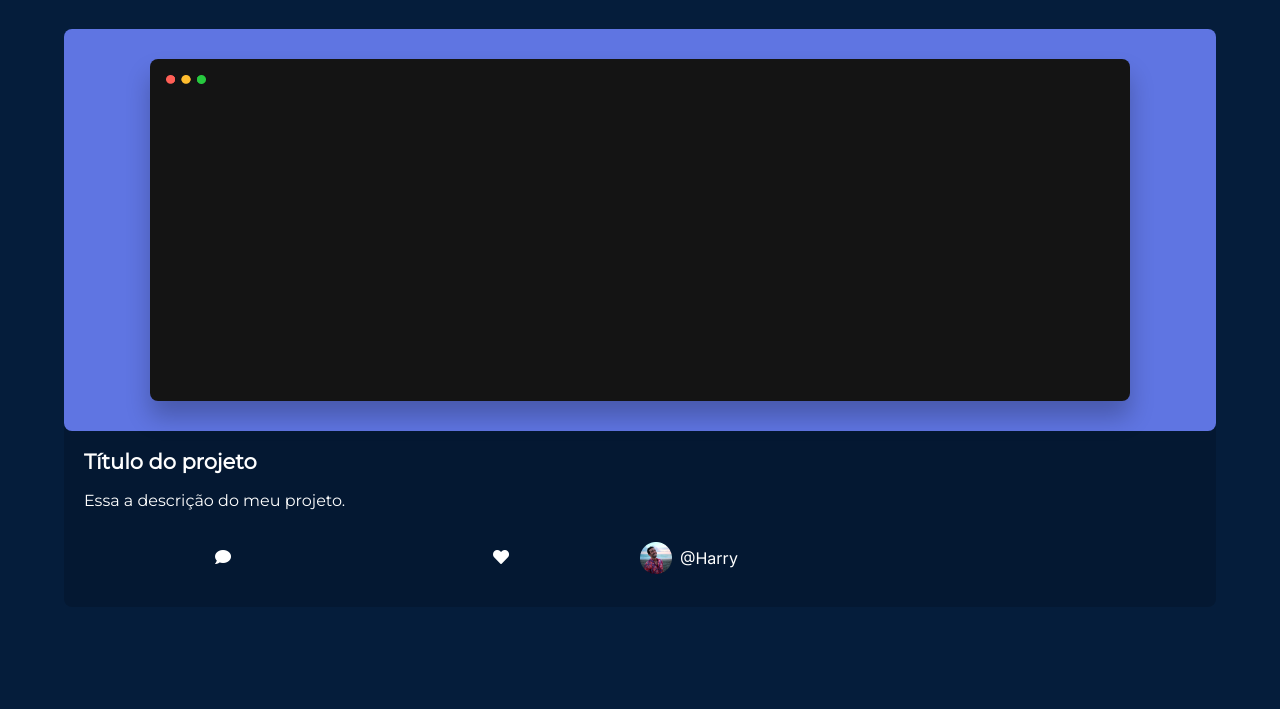
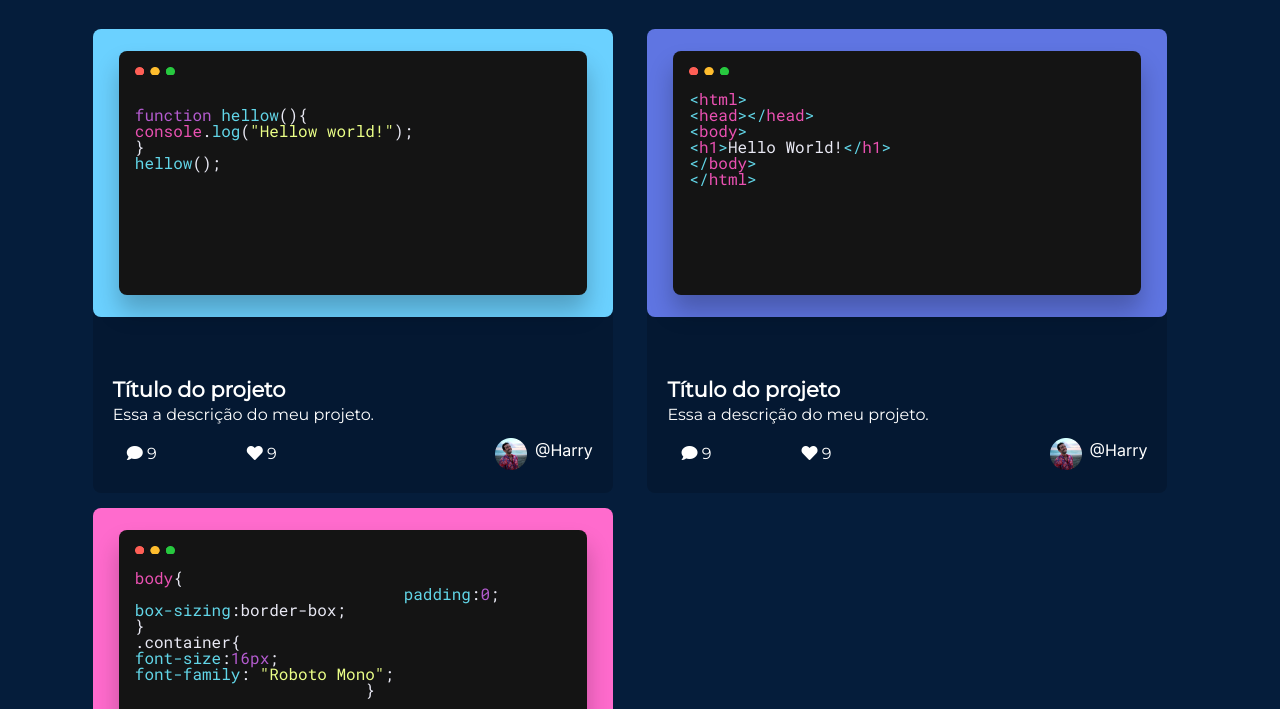
Before and after one commit to Walter-Alipio/Alura-dev-challenge, a plain HTML site: page comunidades.html in a window 1280 px wide. Shown: the part 91-800 px from the top of the page. Drawn offline with nearby package versions, Linux system fonts and the light colour scheme.

Commit message:
layout pagina comunidade concluido com responsividade

```diff
--- a/CSS/comunidades.css
+++ b/CSS/comunidades.css
@@ -1,4 +1,25 @@
+.comunidade{
+    width: 90%;
+    display: flex;
+    flex-direction: column;
+    align-items: center; /*alinha os itens da coluna verticalmente*/
+    gap: 32px;
+}
+@media screen and (min-width:1024px){
+    .comunidade{
+        grid-column: span 2;
+        display: grid;
+        grid-template-columns: auto auto;
+        gap: 15px;
 
+    }
+    .cartao__comunidade{
+        align-items: center;
+        justify-content: center;
+        max-width: 520px;
+        max-height: 464px;
+    }
+}
 .cartao__comunidade{
     width: 90vw;
     height: 36.125em;
@@ -6,14 +27,21 @@
     background: rgba(0, 0, 0, 0.16);
     border-radius: 8px;
 }
+
 .cartao__cor{
     width: 100%;
     height: 25.125em;
-    background: #5F75E2;
-    border-radius: 8px;    border-radius: 8px;
+    background: #6BD1FF;
+    border-radius: 8px;
     display: flex;
     justify-content: center;
     align-items: center;
+}
+
+@media screen and (min-width:1024px){
+    .cartao__cor{
+        max-height: 288px;
+    }
 }
 .cartao__cor--fundo{
     width: 85%;
@@ -26,6 +54,31 @@
     background-attachment: local;
     box-shadow: 0px 16px 24px rgba(0, 0, 0, 0.24);
     border-radius: 8px;
+    display: flex;
+    justify-content: center;
+    align-items: flex-end;
+}
+@media screen and (min-width:768px){
+    .cartao__cor--fundo{
+        width: 90%;
+    }
+}
+.cartao__pre{
+    width: 100%;
+    height: 90%;
+    background: none;
+    border-radius: 8px;
+    white-space: pre-wrap;
+
+}
+.cartao__area-code{
+    width: 100%;
+    height: 90%;
+    font-family: Roboto Mono;
+    background-color: #141414;
+    box-sizing: border-box;
+
+
 }
 .cartao__conteudo{
     width: 100%;
@@ -35,6 +88,12 @@
     padding: 20px;
     box-sizing: border-box;
 }
+@media screen and (min-width:1024px){
+    .cartao__conteudo{
+        margin-top: 8%;
+    }
+}
+
 .projeto__titulo{
     font-size: 21px;
     font-weight: 700;
@@ -44,12 +103,22 @@
     font-size: 16px;
     grid-column: span 4;
 }
-.projetos__curtidas:active{
-    color:red;
+.botao__comentarios, .botao__curtidas{
+    font-size: 16px;
+    line-height: 24px;
+    width: 58px;
+    height: 40px;
+    align-self: center;
+    justify-content: flex-end;
+}
+.botao__comentarios:hover,.botao__curtidas:hover{
+    background: rgba(255, 255, 255, 0.08);
+    border-radius: 16px;
 }
 
 .projeto__usuario{
     grid-column: span 2;
     display: flex;
-    align-items: center;
+    align-self: center;
+    justify-content: flex-end;
 }
--- a/CSS/header.css
+++ b/CSS/header.css
@@ -69,7 +69,7 @@
     margin-left: 8px;
 }
 
-@media screen and (max-device-width: 1024px ){
+@media screen and (max-device-width: 1023px ){
     .cabecalho{
         width: 87vw;
         display: flex;
--- a/CSS/style.css
+++ b/CSS/style.css
@@ -9,7 +9,7 @@ body{
 
 .principal{
     display: grid;
-    grid-template-columns: 1fr 2fr 1fr;
+    grid-template-columns: auto 2fr 1fr;
 }
 
 .campo__principal{
@@ -86,7 +86,7 @@ body{
     background: rgba(80, 129, 251, 0.24);
 }
 
-@media screen and (max-device-width: 1024px){
+@media screen and (max-device-width: 1023px){
     body{
         padding: 0 32px;
     }
@@ -108,6 +108,7 @@ body{
 @media screen and (max-device-width: 767px ){
     body{
         padding: 20px;
+        box-sizing: border-box;
     }
     .principal, .campo__principal,.campo__janela, .botao__visualizar{
         width: 100%;
--- a/comunidades.html
+++ b/comunidades.html
@@ -19,7 +19,7 @@
     <link href="https://fonts.googleapis.com/css2?family=Inter:wght@400;700&family=Montserrat&display=swap" rel="stylesheet">
     <link rel="preconnect" href="https://fonts.googleapis.com">
     <link rel="preconnect" href="https://fonts.gstatic.com" crossorigin>
-    <link href="https://fonts.googleapis.com/css2?family=Roboto&display=swap" rel="stylesheet">
+    <link href="https://fonts.googleapis.com/css2?family=Roboto+Mono:wght@400;700&display=swap" rel="stylesheet">
     <link rel="stylesheet" href="assets/fontawesome-free-5.15.4-web/css/all.css">
 </head>
 <body>
@@ -64,10 +64,63 @@
         </nav>
 
 <!-- cartões dos projetos -->
+        <section class="comunidade">
             <article class="cartao__comunidade">
                 <div class="cartao__cor">
                     <div class="cartao__cor--fundo">
-                    <pre><code>
+                        <pre class="cartao__pre"><code class="cartao__area-code language-javascript">
+function hellow(){
+console.log("Hellow world!");
+}
+hellow();
+                        </code></pre>
+                    </div>
+                </div>
+                <div class="cartao__conteudo">
+                    <h3 class="projeto__titulo">Título do projeto</h3>
+                    <p class="projeto__descricao">Essa a descrição do meu projeto.</p>
+                    <button class="botao__comentarios"><i class="fas fa-comment"></i>  9</button>
+                    <button class="botao__curtidas"><i class="fas fa-heart"></i>  9</button>
+                    <div class="projeto__usuario">
+                        <img src="assets/Header/Photo.png" alt="Foto do perfil" class="foto__perfil">
+                        <p class="login__name">@Harry</p>
+                    </div>
+                </div>
+            </article>
+            <article class="cartao__comunidade">
+                <div class="cartao__cor" style="background-color:#5F75E2;">
+                    <div class="cartao__cor--fundo">
+                        <pre class="cartao__pre"><code class="cartao__area-code language-html">&lt;html&gt;
+&lt;head&gt;&lt;/head&gt;
+&lt;body&gt;
+&lt;h1&gt;Hello World!&lt;/h1&gt;
+&lt;/body&gt;
+&lt;/html&gt;
+                        </code></pre>
+                    </div>
+                </div>
+                <div class="cartao__conteudo">
+                    <h3 class="projeto__titulo">Título do projeto</h3>
+                    <p class="projeto__descricao">Essa a descrição do meu projeto.</p>
+                    <button class="botao__comentarios"><i class="fas fa-comment"></i>  9</button>
+                    <button class="botao__curtidas"><i class="fas fa-heart"></i>  9</button>
+                    <div class="projeto__usuario">
+                        <img src="assets/Header/Photo.png" alt="Foto do perfil" class="foto__perfil">
+                        <p class="login__name">@Harry</p>
+                    </div>
+                </div>
+            </article>
+            <article class="cartao__comunidade">
+                <div class="cartao__cor" style="background-color:#FF6BCD;">
+                    <div class="cartao__cor--fundo">
+                        <pre class="cartao__pre"><code class="cartao__area-code language-css">body{
+                            padding:0;
+box-sizing:border-box;
+}
+.container{
+font-size:16px;
+font-family: "Roboto Mono";
+                        }
 
                         </code></pre>
                     </div>
@@ -75,16 +128,19 @@
                 <div class="cartao__conteudo">
                     <h3 class="projeto__titulo">Título do projeto</h3>
                     <p class="projeto__descricao">Essa a descrição do meu projeto.</p>
-                <button class="projeto__comentarios"><i class="fas fa-comment"></i></button>
-                <button class="projetos__curtidas"><i class="fas fa-heart"></i></button>
+                    <button class="botao__comentarios"><i class="fas fa-comment"></i>  9</button>
+                    <button class="botao__curtidas"><i class="fas fa-heart"></i>  9</button>
                     <div class="projeto__usuario">
                         <img src="assets/Header/Photo.png" alt="Foto do perfil" class="foto__perfil">
                         <p class="login__name">@Harry</p>
                     </div>
                 </div>
             </article>
+        </section>
 
     </main>
+    <script src="https://cdnjs.cloudflare.com/ajax/libs/highlight.js/11.3.1/highlight.min.js"></script>
+    <script>hljs.highlightAll();</script>
     <script src="JS/index.js"></script>
 </body>
 </html>
```
Also changed, not shown: index.html (+1 -1 lines). Lines whose indentation alone changed are shown as unchanged.
